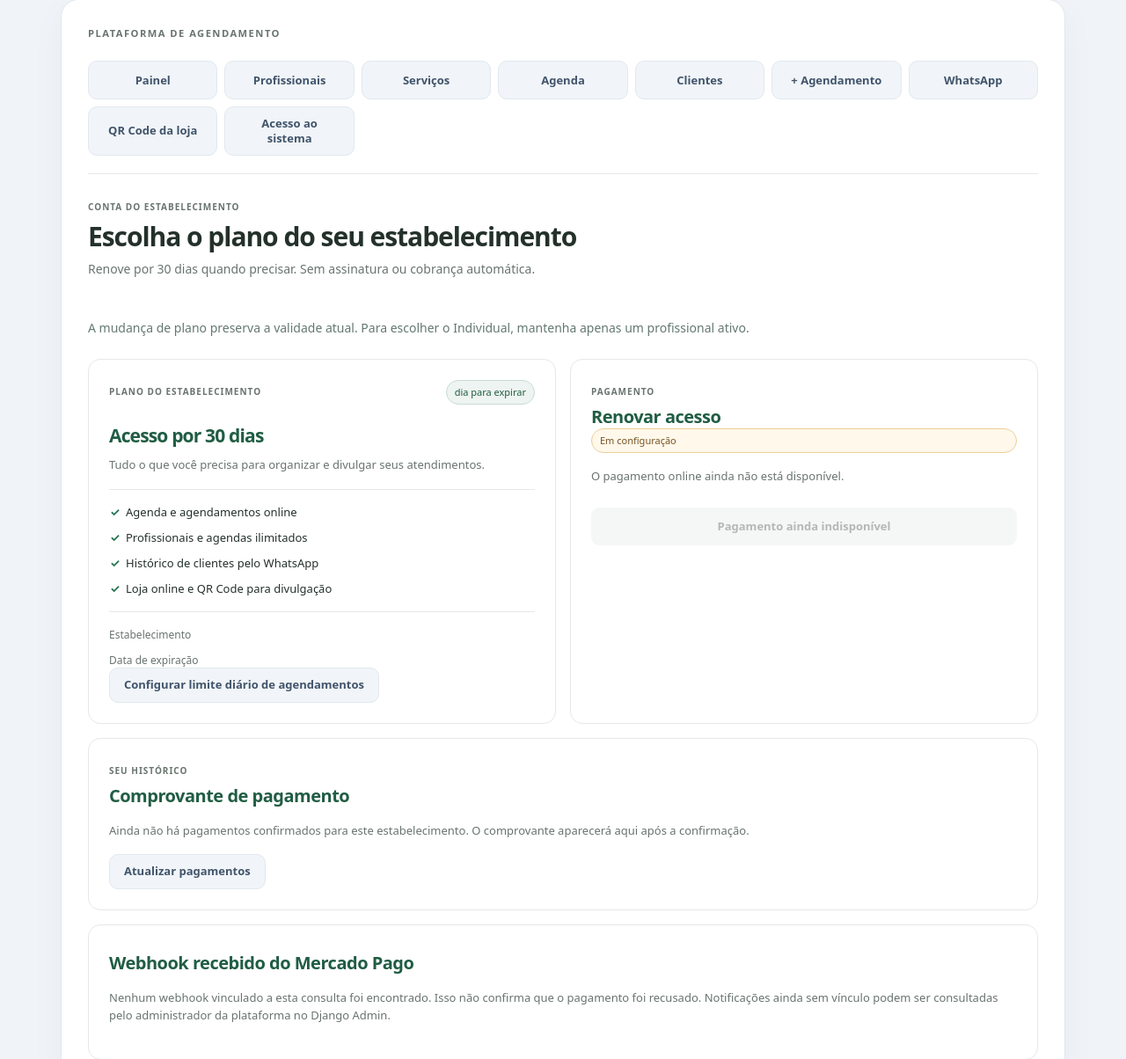
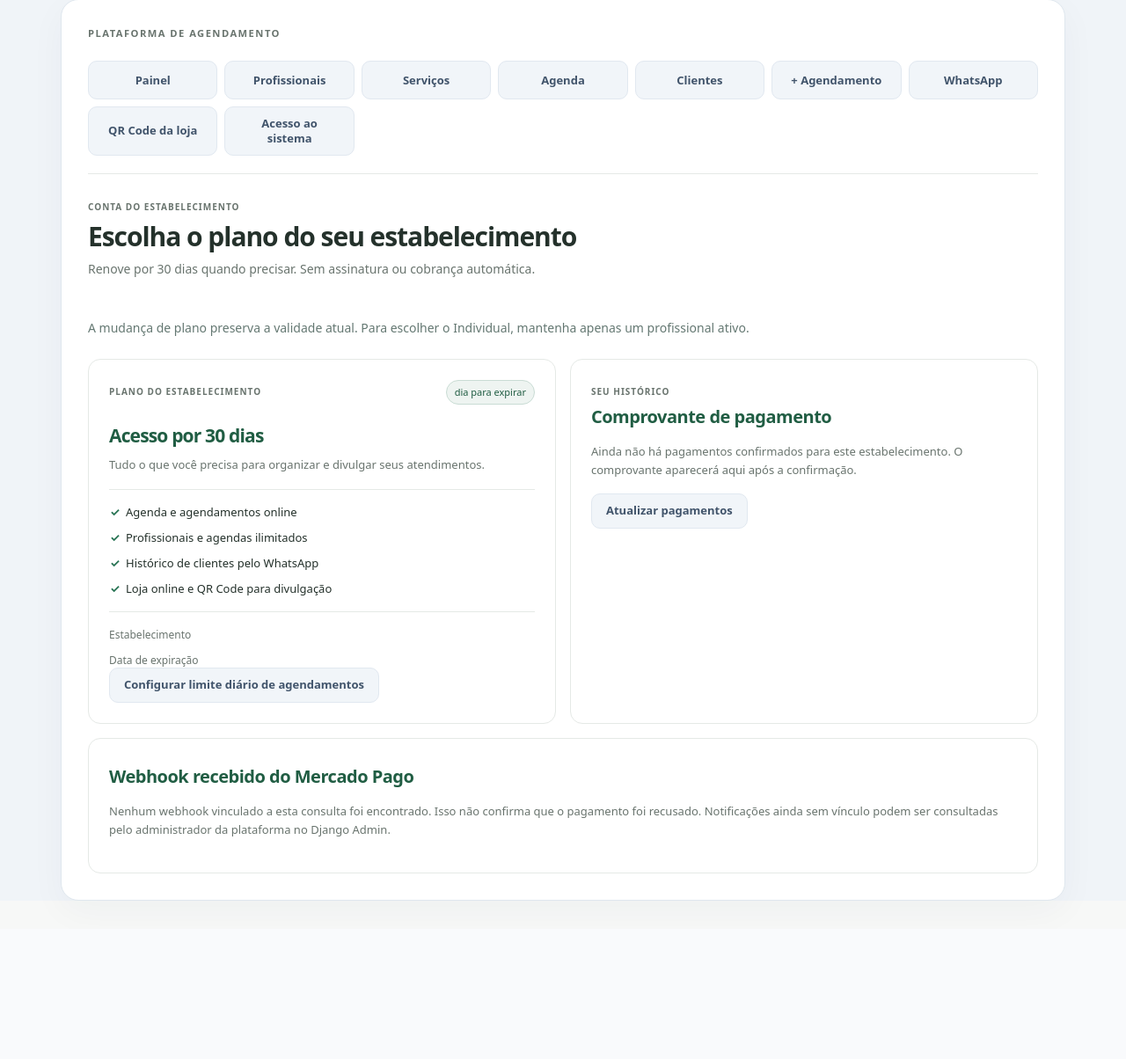
Before and after one commit to Marcos282/agenda, a Django app: template painel/templates/painel/mensalidade.html in a window 1280 px wide. Shown: the part 33-1237 px from the top of the page at 88% size. After the commit the page ends 1057 px from the top, so only its background shows below. Run offline with Django 5.2, Linux system fonts and the light colour scheme; the template is opened without the code that fills it, so the values that code supplies are empty; parts of the project's set-up code (start-up, migrations or seed data) failed here and were passed over.

Commit message:
spaço div

```diff
--- a/painel/static/painel/mensalidade.css
+++ b/painel/static/painel/mensalidade.css
@@ -51,7 +51,8 @@
   @page{margin:18mm}
   body{background:#fff}
   body>main{max-width:none;margin:0;padding:0;border:0;box-shadow:none}
-  main>*:not(.billing-page),.billing-page>*:not(#comprovante){display:none!important}
+  main>*:not(.billing-page),.billing-page>*:not(.billing-summary-grid),.billing-summary-grid>*:not(#comprovante){display:none!important}
+  .billing-summary-grid{display:block}
   #comprovante{margin:0;border:1px solid #ccd5df;break-inside:avoid}
   #comprovante .billing-print{display:none}
 }
@@ -62,3 +63,5 @@
 @media print{#comprovante .billing-receipt-form{display:none}}
 
 .billing-plan-grid{display:grid;grid-template-columns:repeat(2,minmax(260px,1fr));align-items:stretch;gap:20px;margin:24px 0 12px;overflow-x:auto;padding-bottom:8px}.billing-choice{display:flex;flex-direction:column}.billing-choice form{margin-top:auto}.billing-choice-selected{border:2px solid #267756;background:linear-gradient(145deg,#f2f9f5,#fff)}.billing-plan-note{color:#647872;font-size:14px;margin:12px 0 24px}.billing-choice h2{color:#1d674d}@media(max-width:650px){.billing-plan-grid{gap:12px}.billing-choice .billing-card-heading{flex-wrap:wrap}}
+
+.billing-summary-grid>.billing-receipts{margin-top:0}
--- a/painel/templates/painel/mensalidade.html
+++ b/painel/templates/painel/mensalidade.html
@@ -1,6 +1,6 @@
 {% extends 'painel/base.html' %}{% load static %}
 {% block title %}Acesso ao sistema · Painel{% endblock %}
-{% block extra_head %}<link rel="stylesheet" href="{% static 'painel/mensalidade.css' %}?v=planos-2">{% endblock %}
+{% block extra_head %}<link rel="stylesheet" href="{% static 'painel/mensalidade.css' %}?v=planos-4">{% endblock %}
 {% block painel_content %}
 <div class="billing-page"{% if aguardar_pagamento %} data-payment-poll="{% url 'painel:mensalidade' %}?atualizar=1" data-payment-version="{{ versao_pagamentos }}"{% endif %}>
   <header class="billing-header">
@@ -23,7 +23,7 @@
     {% endfor %}
   </div>
   <p class="billing-plan-note">A mudança de plano preserva a validade atual. Para escolher o Individual, mantenha apenas um profissional ativo.</p>
-  <div class="billing-grid">
+  <div class="billing-grid billing-summary-grid">
     <section class="billing-card billing-plan" aria-labelledby="plan-title">
       <div class="billing-card-heading">
         <div><span class="billing-eyebrow">PLANO DO ESTABELECIMENTO</span><h2 id="plan-title">{{ request.tenant.get_plano_display }}</h2></div>
@@ -51,35 +51,6 @@
       <a class="ui-button ui-button-secondary billing-daily-limit" href="{% url 'painel:meu_cadastro' %}">Configurar limite diário de agendamentos</a>
     </section>
 
-    <section class="billing-card billing-payment" aria-labelledby="payment-title">
-      <div class="billing-card-heading">
-        <div><span class="billing-eyebrow">PAGAMENTO</span><h2 id="payment-title">Renovar acesso</h2></div>
-      </div>
-      {% if pagamento_aceito %}
-        <p class="billing-payment-copy" role="status">Pagamento aprovado. Seu prazo de acesso foi atualizado.</p>
-      {% elif payment_status == 'pending' or payment_status == 'in_process' or payment_status == 'authorized' %}
-        <p class="billing-payment-copy" role="status">Aguardando confirmação do pagamento. O acesso será atualizado após a aprovação.</p>
-      {% elif payment_status %}
-        <p class="billing-payment-copy" role="status">Este pagamento não está aprovado. Confira a situação no Mercado Pago.</p>
-      {% endif %}
-      {% if checkout_configurado %}
-        {% if modo_teste %}<span class="billing-status-label billing-status-pending">Ambiente de teste</span>{% endif %}
-        {% if diagnostico_ativo %}<p class="billing-payment-copy">Diagnóstico temporário ativado. A próxima tentativa exibirá uma versão segura dos dados enviados e recebidos.</p>{% endif %}
-        <p class="billing-payment-copy">Pague R$ {{ valor_acesso|floatformat:2 }} uma única vez para adicionar 30 dias ao seu acesso. Se ainda houver dias disponíveis, eles serão preservados.</p>
-        <form method="post">
-          {% csrf_token %}
-          <input type="hidden" name="acao" value="pagar">
-          {% if diagnostico_ativo %}<input type="hidden" name="diagnostico" value="checkout">{% endif %}
-          <button type="submit" class="ui-button billing-pay">Comprar 30 dias de acesso ↗</button>
-        </form>
-        <p class="billing-payment-copy">Você concluirá o pagamento no Checkout Pro do Mercado Pago.</p>
-      {% else %}
-        <span class="billing-status-label billing-status-pending">Em configuração</span>
-        <p class="billing-payment-copy">O pagamento online ainda não está disponível.</p>
-        <button type="button" class="ui-button billing-pay" disabled>Pagamento ainda indisponível</button>
-      {% endif %}
-    </section>
-  </div>
   <section class="billing-card billing-receipts" id="comprovante" aria-labelledby="receipts-title">
     <div class="billing-card-heading">
       <div><span class="billing-eyebrow">SEU HISTÓRICO</span><h2 id="receipts-title">Comprovante de pagamento</h2></div>
@@ -120,6 +91,7 @@
     <a class="ui-button ui-button-secondary" href="">Atualizar pagamentos</a>
     {% endif %}
   </section>
+  </div>
   <section class="billing-card billing-diagnostic" aria-label="Diagnóstico de notificações">
     <h2>Webhook recebido do Mercado Pago</h2>
     {% for notificacao in notificacoes_recebimento %}
```
